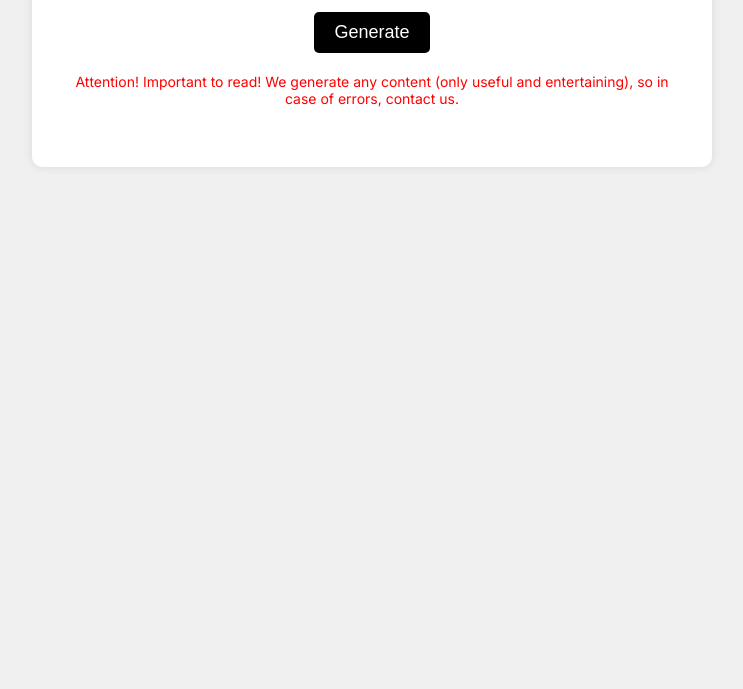
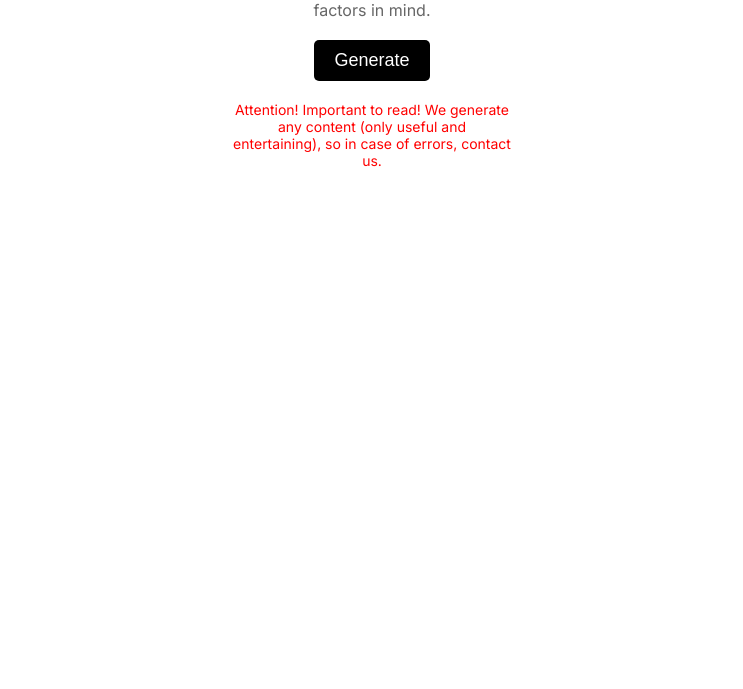
Before and after one commit to forbesski/Bissness, a plain HTML site: page index.html in a window 1280 px wide. Shown: the part 390-1079 px from the top of the page, without its empty margins (268-1011 px from the left). Before the commit the page ends 800 px from the top, so only its background shows below. Drawn offline with Linux system fonts and the light colour scheme.

Commit message:
Update index.html

```diff
--- a/index.html
+++ b/index.html
@@ -3,7 +3,6 @@
 <head>
     <meta charset="UTF-8">
     <meta name="viewport" content="width=device-width, initial-scale=1.0">
-    <meta name="google-adsense-account" content="ca-pub-8441249205046861">
     <title>Wikipedia Article Generator</title>
     <link rel="stylesheet" href="https://fonts.googleapis.com/css2?family=Inter:wght@400;700&display=swap">
     <style>
@@ -20,7 +19,7 @@
         .container {
             text-align: center;
             background: white;
-            padding: 40px;
+            padding: 500px;
             border-radius: 10px;
             box-shadow: 0 0 10px rgba(0, 0, 0, 0.1);
             max-width: 600px;
```
